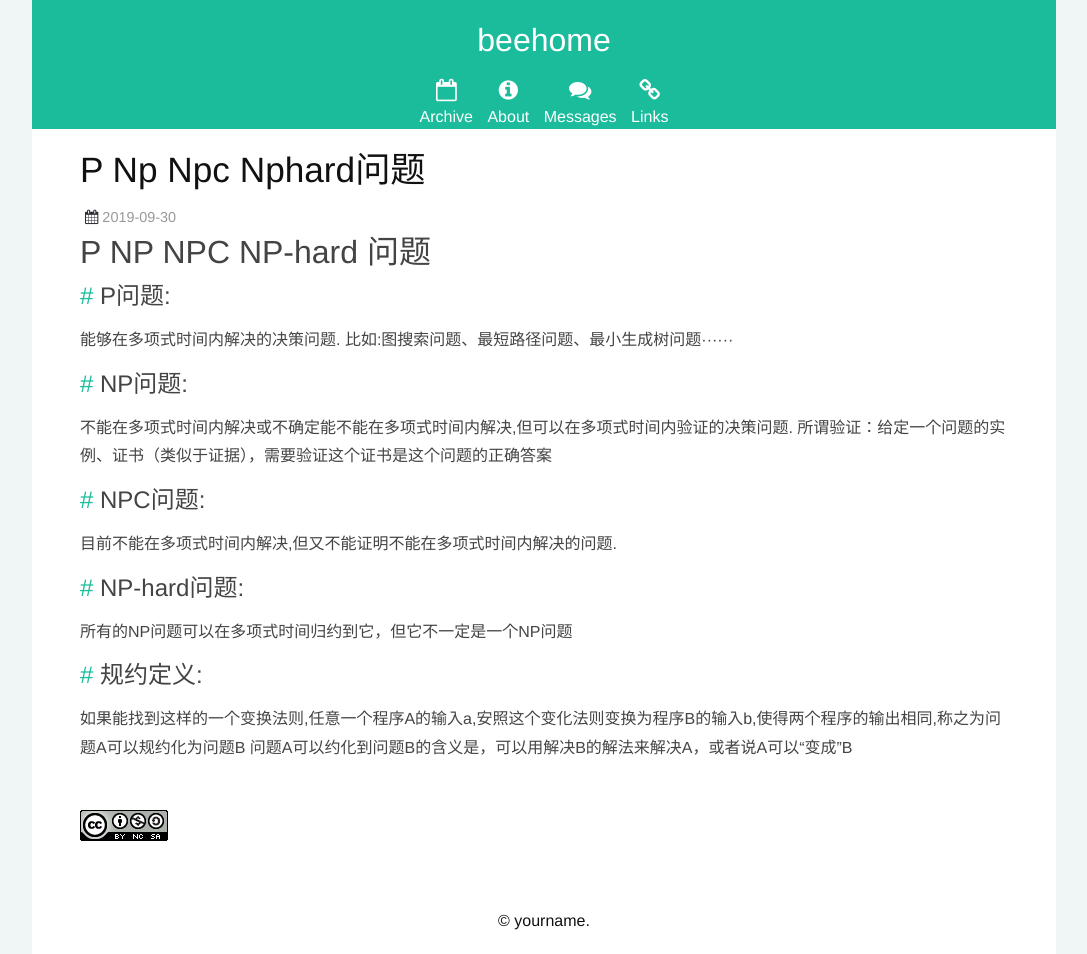
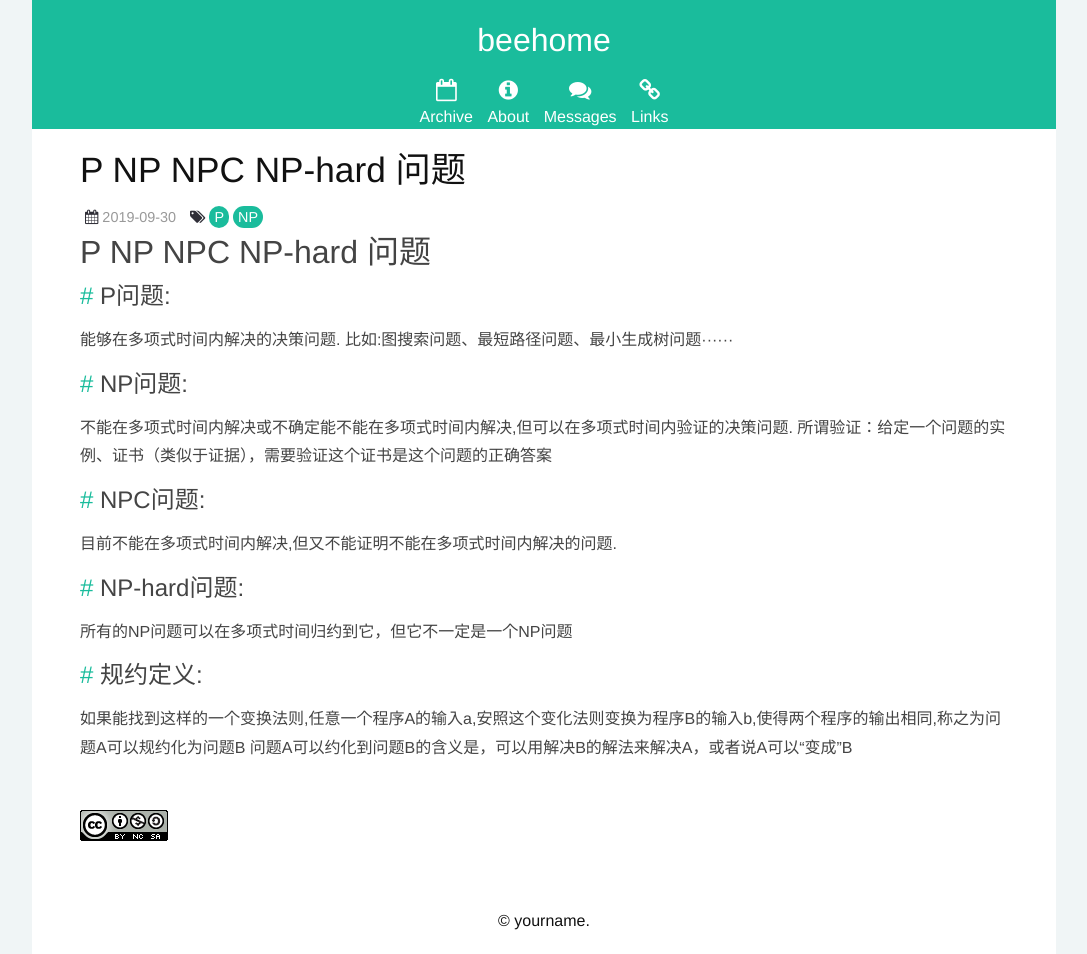
Before and after one commit to delnabla/delnabla.github.io, a Jekyll site: the page built from _posts/2019-09-30-P-NP-NPC-NPhard问题.md, in a window 1280 px wide. Shown: the whole page, without its empty margins (96-1183 px from the left). Built offline with Jekyll 4.4.1, drawn with Linux system fonts in a browser that asks for light colours; nearby versions of some CDN libraries; our own code applies the rules of GitHub Pages for plain Markdown files; comment, search, counter and statistics services are not loaded.

Commit message:
edit 2019-09-30-P-NP-NPC-NPhard问题

```diff
--- a/_posts/2019-09-30-P-NP-NPC-NPhard问题.md
+++ b/_posts/2019-09-30-P-NP-NPC-NPhard问题.md
@@ -1,3 +1,11 @@
+---
+layout: post
+title: "P NP NPC NP-hard 问题"
+tagline: "P"
+description: "None"
+tags: ["P", "NP"]
+---
+
 P NP NPC NP-hard 问题
 =====================
 
```
